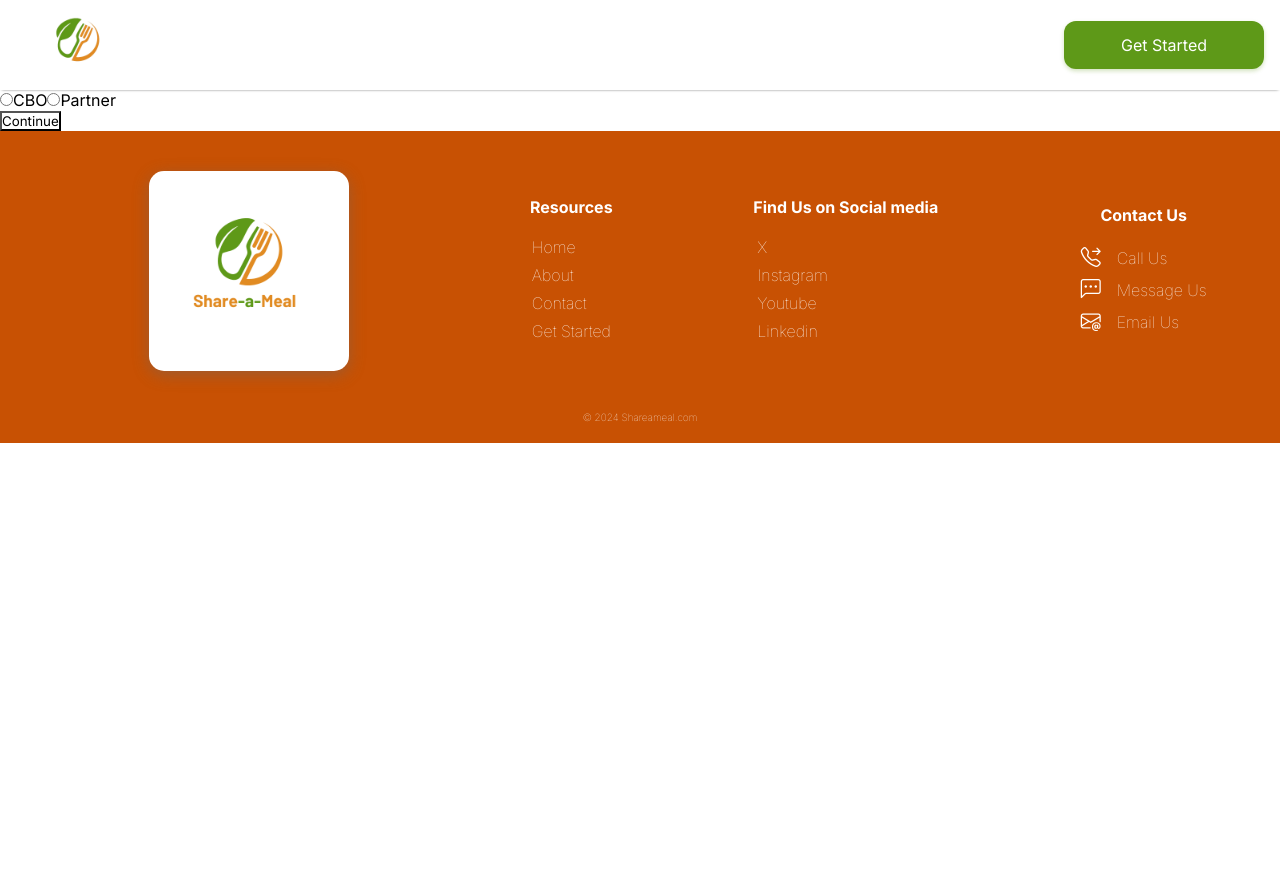
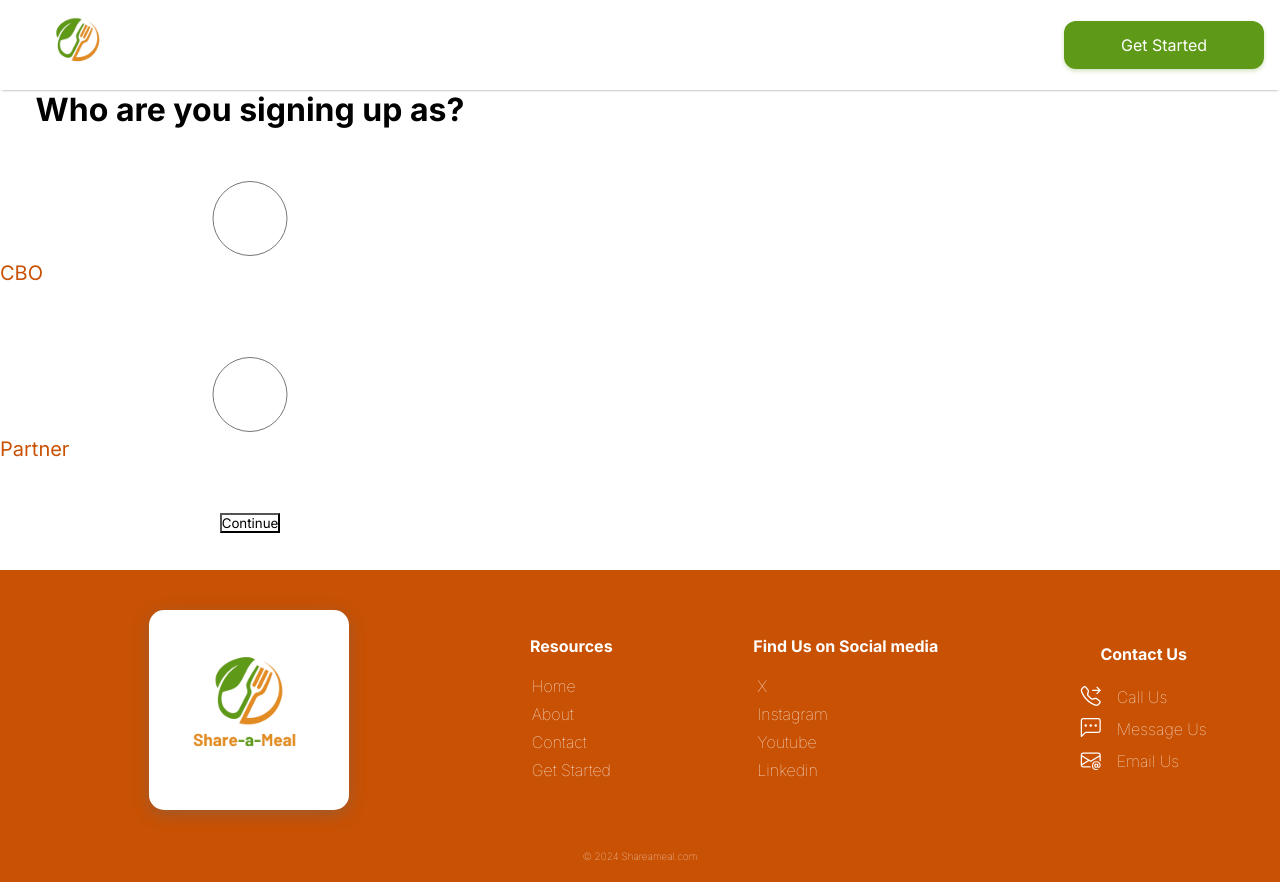
Before and after one commit to RobertOdhiz/Share-a-meal, a React (Create React App) app: page /register in a window 1280 px wide. Before the commit the page ends 800 px from the top, so only its background shows below. Built offline with nearby package versions, Linux system fonts and the light colour scheme.

Commit message:
Add the frontend styles

```diff
--- a/src/Pages/Auth/CBOForms/Documentation.js
+++ b/src/Pages/Auth/CBOForms/Documentation.js
@@ -1,4 +1,5 @@
 import React from 'react';
+import '../../css/Documentation.css'
 
 function Documentation({ formData, handleChange }) {
     return (
--- a/src/Pages/Auth/CBOForms/Organization.js
+++ b/src/Pages/Auth/CBOForms/Organization.js
@@ -1,4 +1,5 @@
 import React from 'react'
+import '../../css/styles.css'
 
 function Organization({ formData, handleChange }) {
   return (
--- a/src/Pages/Auth/CBOForms/Region.js
+++ b/src/Pages/Auth/CBOForms/Region.js
@@ -1,4 +1,5 @@
 import React from 'react';
+import '../../css/Region.css'
 
 function GeographicLocation({ formData, handleChange }) {
     return (
@@ -13,6 +14,7 @@ function GeographicLocation({ formData, handleChange }) {
                     onChange={(e) => handleChange(e, 'CBO')}
                     required
                 />
+                </div>
                 <div>
                     <label>
                         <input
@@ -22,8 +24,9 @@ function GeographicLocation({ formData, handleChange }) {
                             checked={formData.transportationAvailability === 'Yes'}
                             onChange={(e) => handleChange(e, 'CBO')}
                             required
-                        />
-                        Yes
+                            style={{fontSize: '20px', marginTop:"30px"}}
+
+                        />Yes
                     </label>
                     <label>
                         <input
@@ -33,12 +36,12 @@ function GeographicLocation({ formData, handleChange }) {
                             checked={formData.transportationAvailability === 'No'}
                             onChange={(e) => handleChange(e, 'CBO')}
                             required
-                        />
-                        No
+                            style={{fontSize: '10px', marginTop:"30px"}}
+                        /> No
                     </label>
                 </div>
             </div>
-        </div>
+        // </div>
     );
 }
 
--- a/src/Pages/Auth/CBOForms/Terms.js
+++ b/src/Pages/Auth/CBOForms/Terms.js
@@ -1,4 +1,5 @@
 import React from 'react';
+import '../../css/Terms.css'
 
 function Terms({ formData, handleChange }) {
     return (
@@ -12,8 +13,8 @@ function Terms({ formData, handleChange }) {
                         checked={formData.complianceConfirmation}
                         onChange={(e) => handleChange(e, 'CBO')}
                         required
-                    />
-                    I confirm compliance with regulations.
+                        style={{fontSize: '10px',marginLeft: '130px'}}
+                    /> I confirm compliance with regulations.
                 </label>
                 <label>
                     <input
--- a/src/Pages/Auth/SignUp.js
+++ b/src/Pages/Auth/SignUp.js
@@ -1,5 +1,6 @@
 import React, { useState } from 'react';
 import { useNavigate } from 'react-router-dom';
+import '../css/SignUp.css'
 
 function Registration() {
     const [userType, setUserType] = useState('');
@@ -18,14 +19,20 @@ function Registration() {
     };
 
     return (
-        <div>
-            <div className={`${!userType ? '' : 'selection'}`} >
+        <div className='choose'>
+            <div className='form-component'>
+            <h1 className='form-sec-title'>Who are you signing up as?</h1>
+            <div className={`${!userType ? '' : 'selection'}`}>
+
+            <div className='form-fields' id='fields'>
+
                     <label>
                         <input
                             type='radio'
                             value='CBO'
                             checked={userType === 'CBO'}
                             onChange={handleUserTypeChange}
+                            // style={{fontSize : '35px'}}
                         />
                         CBO
                     </label>
@@ -38,8 +45,15 @@ function Registration() {
                         />
                         Partner
                     </label>
+                    <button onClick={handleSubmit}>Continue</button>
+
+
         </div>
-            <button onClick={handleSubmit}>Continue</button>
+        </div>
+
+            </div>
+
+
         </div>
     );
 }
--- /dev/null
+++ b/src/Pages/css/Documentation.css
@@ -0,0 +1,7 @@
+.form-fields{
+    color: #C85103;
+    /* color: white; */
+}
+/* .form-component{
+    margin-top: 10px;
+} */
--- /dev/null
+++ b/src/Pages/css/Region.css
@@ -0,0 +1,5 @@
+.form-component label{
+    font-size: 20px;
+    margin: 20px;
+
+}
--- /dev/null
+++ b/src/Pages/css/Terms.css
@@ -0,0 +1,4 @@
+.form-fields{
+    text-align: left;
+    /* justify-content: center; */
+}
--- /dev/null
+++ b/src/Pages/css/styles.css
@@ -0,0 +1,17 @@
+.form-component{
+    /* background-color: #b0b8a6c7; */
+    height: 60vh;
+    border-radius: 20px;
+    width: 600px;
+
+}
+.form-component .form-fields input{
+    border: none;
+    /* border-radius: 5px; */
+    /* border: #5e9918; */
+    border-bottom: 2px solid #5e9918;
+
+}
+.form-component .form-fields ::placeholder{
+    color: #c1ceb2;
+}
```
Also changed, not shown: src/Pages/css/SignUp.css (added). Lines whose indentation alone changed are shown as unchanged.
